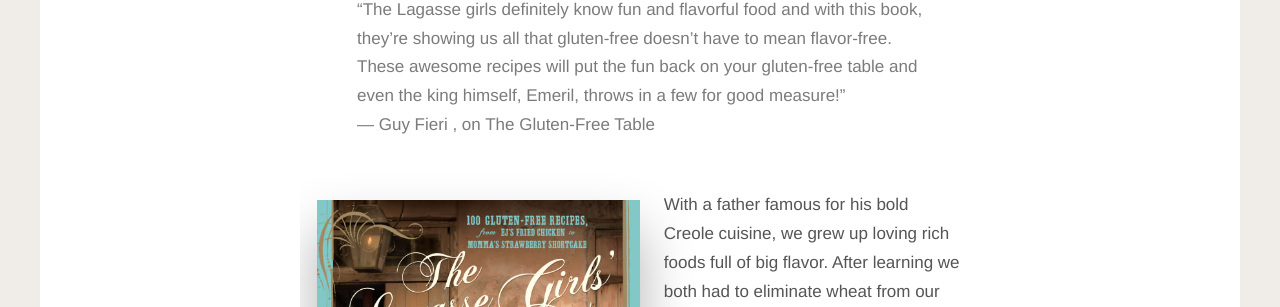
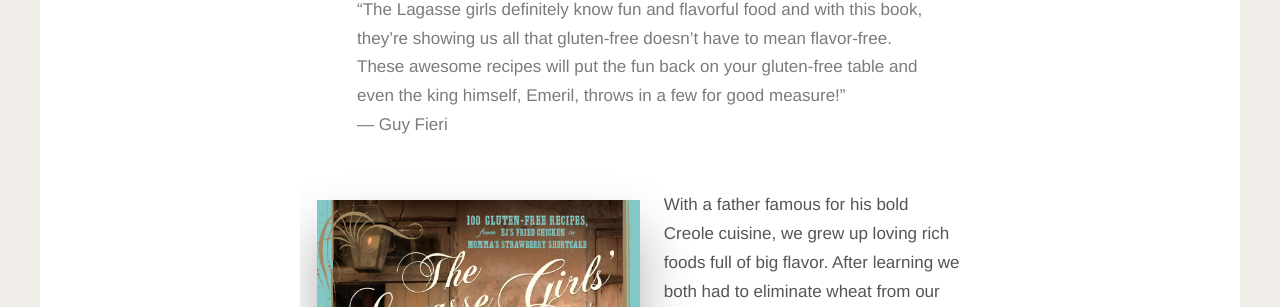
Before and after one commit to sonnetmedia/lagassegirls.com, a Jekyll site: the page built from _pages/index.md, in a window 1280 px wide. Shown: the part 498-805 px from the top of the page. Built offline with Jekyll 4.4.1, drawn with Linux system fonts in a browser that asks for light colours.

Commit message:
fix home page quote
Signed-off-by: budparr <budparr@sonnetmedia.net>

```diff
--- a/_pages/index.md
+++ b/_pages/index.md
@@ -3,7 +3,7 @@
 permalink: /
 ---
 > “The Lagasse girls definitely know fun and flavorful food and with this book, they’re showing us all that gluten-free doesn’t have to mean flavor-free. These awesome recipes will put the fun back on your gluten-free table and even the king himself, Emeril, throws in a few for good measure!”
-— Guy Fieri , on The Gluten-Free Table
+— Guy Fieri
 
 
 ![](/static/images/cover-big-bold-flavor.jpg) With a father famous for his bold Creole cuisine, we grew up loving rich foods full of big flavor. After learning we both had to eliminate wheat from our diets, we made it our mission to demonstrate that “gluten-free” doesn’t have to mean “flavor-free.” In our second cookbook, we offer classic recipes and family favorites made without gluten—and without sacrificing any of the signature tastes that make them so enticing.
```
